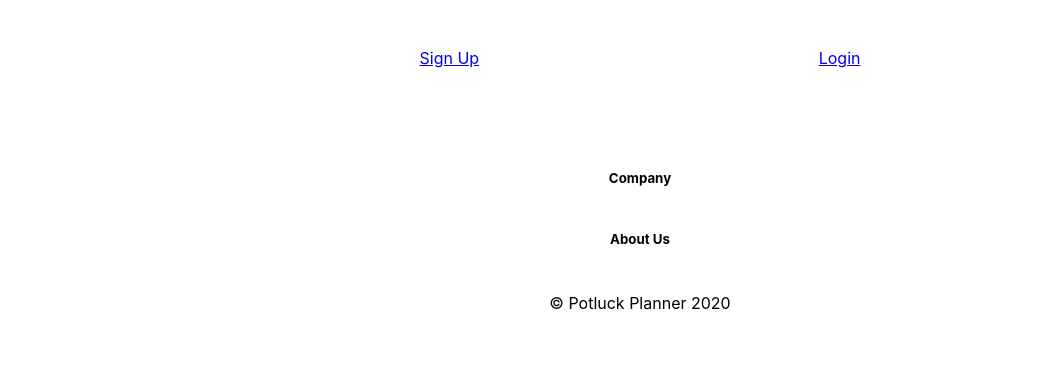
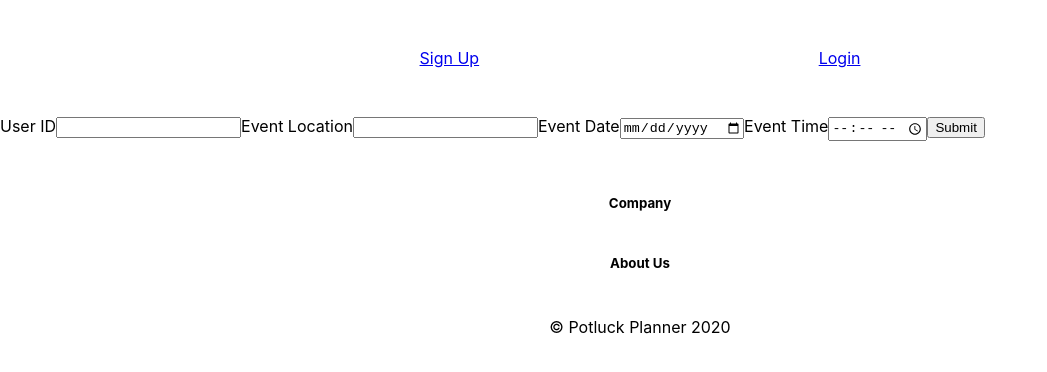
Before and after one commit to PotluckPlanner-devin/Front-End-React, a React (Create React App) app: page /eventform in a window 1280 px wide. Shown: the top 372 px of the page, without its empty margins (0-1047 px from the left). Built offline with nearby package versions, Linux system fonts and the light colour scheme.

Commit message:
Added EventForm with Formik, needs dynamic ids. Eventually validation will be changed using react hook form.

```diff
--- a/package.json
+++ b/package.json
@@ -7,14 +7,17 @@
     "@testing-library/react": "^9.3.2",
     "@testing-library/user-event": "^7.1.2",
     "axios": "^0.19.2",
+    "formik": "^2.1.4",
     "react": "^16.13.0",
     "react-dom": "^16.13.0",
+    "react-hook-form": "^4.10.1",
     "react-redux": "^7.2.0",
     "react-router-dom": "^5.1.2",
     "react-scripts": "3.4.0",
     "redux": "^4.0.5",
     "redux-thunk": "^2.3.0",
-    "styled-components": "^5.0.1"
+    "styled-components": "^5.0.1",
+    "yup": "^0.28.1"
   },
   "scripts": {
     "start": "react-scripts start",
--- a/src/App.js
+++ b/src/App.js
@@ -8,6 +8,7 @@ import Registration from "./components/Registration";
 import Footer from "./components/Footer";
 import Profile from "./components/Profile";
 import Event from "./components/Event";
+import EventForm from "./components/EventForm";
 
 function App() {
   return (
@@ -22,6 +23,7 @@ function App() {
           />
           <Route path="/profile/:id" component={Profile} />
           <Route path="/event/:id" component={Event} />
+          <Route path="/eventform" component={EventForm} />
         </Switch>
         <Footer />
       </div>
--- /dev/null
+++ b/src/components/EventForm.js
@@ -0,0 +1,102 @@
+import React, { useState, useEffect } from "react";
+import { axiosWithAuth } from '../utils/axiosWithAuth';
+import { withFormik, Form, Field } from "formik";
+import * as Yup from "yup";
+
+function EventForm ({ errors, touched, status }) {
+    const [events, setEvents] = useState([]);
+
+    useEffect(() => {
+        console.log('Status has changed!', status);
+        status && setEvents(events => [...events, status])
+    }, [status]);
+
+    return (
+        <div className="container">
+            <Form>
+                <label htmlFor="userID">User ID</label>
+                {touched.user_id && errors.user_id && <span style={{ color: "red"}}>{errors.user_id}</span>}
+                <Field
+                    type="text"
+                    name="user_id"
+                    value={EventForm.user_id}
+                />
+
+                <label htmlFor="location">Event Location</label>
+                {touched.location && errors.location && <span style={{ color: "red"}}>{errors.location}</span>}
+                <Field
+                    type="text"
+                    name="location"
+                    value={EventForm.location}
+                />
+
+                <label htmlFor="date">Event Date</label>
+                {touched.date && errors.date && <span style={{ color: "red"}}>{errors.date}</span>}
+                <Field
+                    type="date"
+                    name="date"
+                    value={EventForm.date}
+                />
+
+                <label htmlFor="time">Event Time</label>
+                {touched.time && errors.time && <span style={{ color: "red"}}>{errors.time}</span>}
+                <Field
+                    type="time"
+                    name="time"
+                    value={EventForm.time}
+                />
+
+                <button type="submit">Submit</button>
+            </Form>
+            {events.map(data =>(
+                <ul key ={data.id}>
+                    <li>User ID: {data.user_id}</li>
+                    <li>Location: {data.location}</li>
+                    <li>Date: {data.date}</li>
+                    <li>Time: {data.time}</li>
+                </ul>
+            ))}
+        </div>
+    )
+}
+
+const FormikEventForm = withFormik({
+    mapPropsToValues({ user_id, location, date, time }) {
+        return {
+            user_id : user_id || "",
+            location : location || "",
+            date : date || "",
+            time : time || "",
+        };
+    },
+
+    validationSchema: Yup.object().shape({
+        user_id: Yup.string()
+            .required("User ID is required "),
+        location: Yup.string()
+            .required("Location is required "),
+        date: Yup.string()
+            .required("Date is required "),
+        time: Yup.string()
+            .required("Time is required"),
+    }),
+
+    handleSubmit(values, {resetForm, setSubmitting, setStatus}) {
+        console.log(values);
+
+        axiosWithAuth()
+            .post(`https://potluckplanner-buildweek.herokuapp.com/api/potluck/`, EventForm)
+            .then(response => {
+                console.log("axiosResponse",response)
+                setStatus(response.data);
+                resetForm();
+                setSubmitting(false);
+            })
+            .catch(error => {
+                console.log(error);
+                setSubmitting(false);
+            });
+    }
+})(EventForm);
+
+export default FormikEventForm;
```
Also changed, not shown: src/actions/index.js (line endings or trailing spaces), 1 other file (tests, documents, lock files or other folders).
